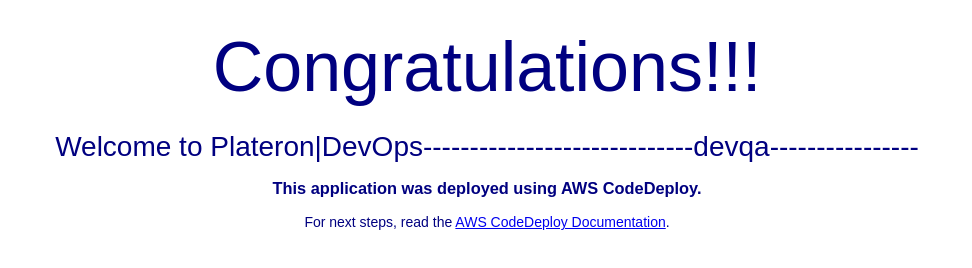
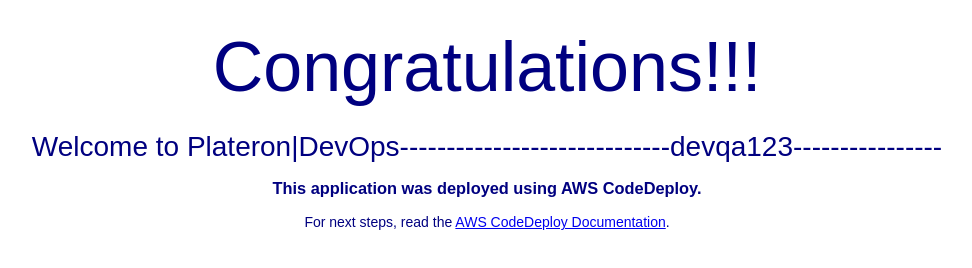
Before and after one commit to urohith939/demoapp1, a plain HTML site: page index.html in a window 1280 px wide. Shown: the part 220-488 px from the top of the page, without its empty margins (153-1125 px from the left). Drawn offline with Linux system fonts and the light colour scheme.

Commit message:
Update index.html

```diff
--- a/index.html
+++ b/index.html
@@ -28,7 +28,7 @@
   <div align="center">
     <img src="https://s3.ap-south-1.amazonaws.com/www.basava.com/aar_logo_final.png" style="max-width: 20%;">
     <h1>Congratulations!!! </h1>
-      <h2>Welcome to Plateron|DevOps-----------------------------devqa----------------</h2>
+      <h2>Welcome to Plateron|DevOps-----------------------------devqa123----------------</h2>
     <h3>This application was deployed using AWS CodeDeploy.</h3>
     <p>For next steps, read the <a href="http://aws.amazon.com/documentation/codedeploy">AWS CodeDeploy Documentation</a>.</p>
   </div>
```
